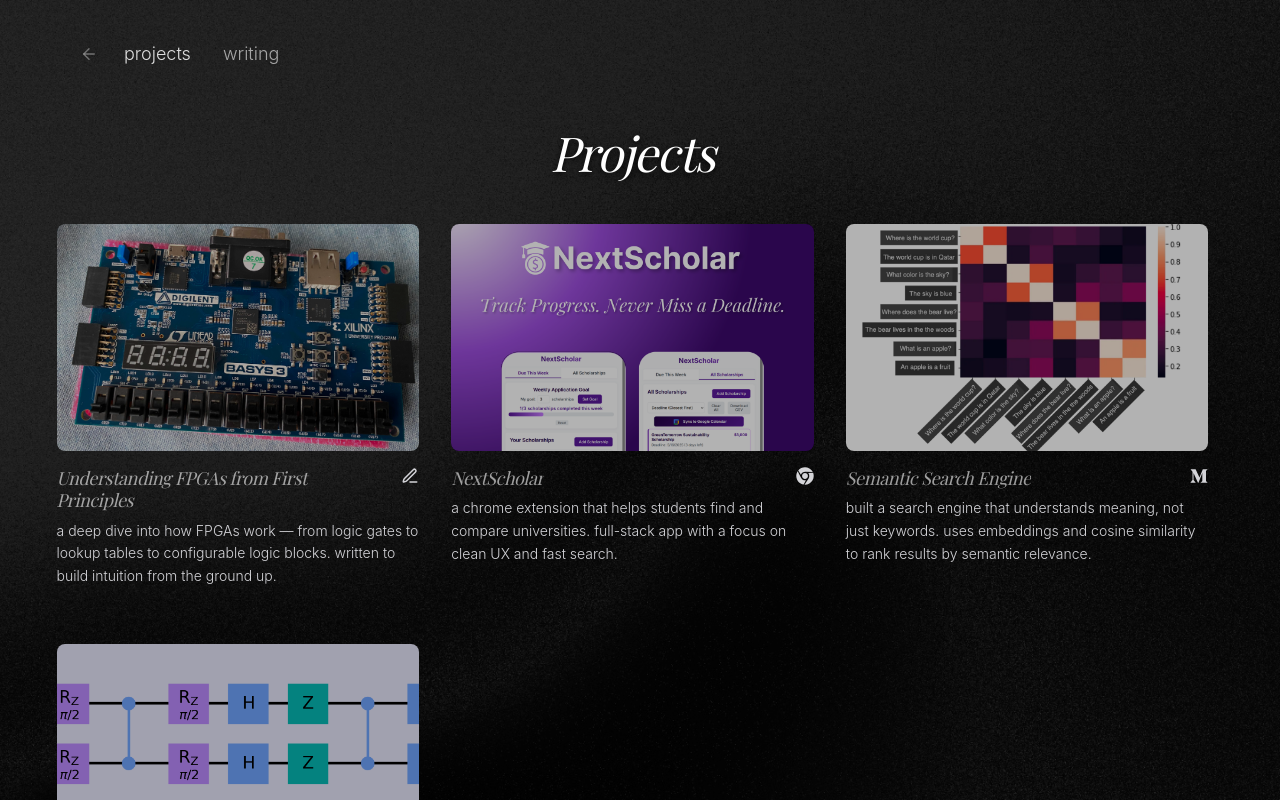
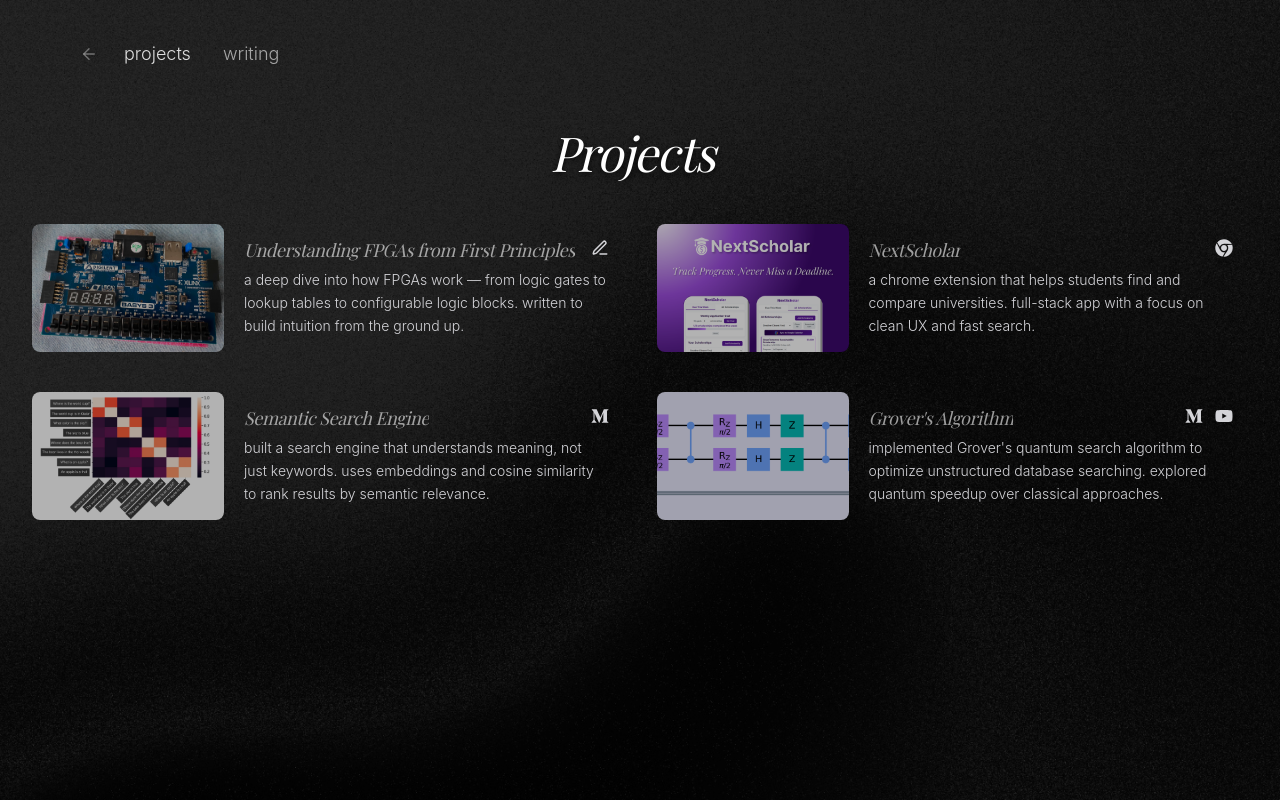
Before and after one commit to priyaltaneja/priyaltaneja, a React (Create React App) app: page / in a window 1280 px wide. Both pictures are taken after a click on the button "projects". Shown: the top 800 px of the page. Built offline with nearby package versions, Linux system fonts and the light colour scheme; a web font is replaced by a local one.

Commit message:
Rework projects layout, faster scrim transition, and minor UI tweaks

```diff
--- a/src/App.js
+++ b/src/App.js
@@ -158,7 +158,7 @@ function App() {
 
         {/* Dark scrim – fades in on subpages to boost contrast against the texture */}
         <div
-          className="fixed inset-0 bg-black pointer-events-none transition-opacity duration-300 z-0"
+          className="fixed inset-0 bg-black pointer-events-none transition-opacity duration-100 z-0"
           style={{ opacity: isSubPage || isArticlePage ? 0.35 : 0 }}
         />
 
--- a/src/Portfolio.js
+++ b/src/Portfolio.js
@@ -322,16 +322,16 @@ const Portfolio = ({ onNavigate, animateIntro = false }) => {
           <div
             className={`flex space-x-2 mt-3 md:mt-5 transition-opacity duration-700 delay-[250ms] ${isLoaded ? 'opacity-100' : 'opacity-0'}`}
           >
-            <a href="https://github.com/priyaltaneja" target="_blank" rel="noopener noreferrer" className="text-white/50 hover:text-white transition-colors duration-200" aria-label="GitHub">
+            <a href="https://github.com/priyaltaneja" target="_blank" rel="noopener noreferrer" className="text-white/50 hover:text-white transition-colors duration-100" aria-label="GitHub">
               <FaGithub size={18} />
             </a>
-            <a href="https://x.com/TanejaPriyal" target="_blank" rel="noopener noreferrer" className="text-white/50 hover:text-white transition-colors duration-200" aria-label="Twitter">
+            <a href="https://x.com/TanejaPriyal" target="_blank" rel="noopener noreferrer" className="text-white/50 hover:text-white transition-colors duration-100" aria-label="Twitter">
               <RiTwitterXFill size={18} />
             </a>
-            <a href="https://www.linkedin.com/in/priyaltaneja/" target="_blank" rel="noopener noreferrer" className="text-white/50 hover:text-white transition-colors duration-200" aria-label="LinkedIn">
+            <a href="https://www.linkedin.com/in/priyaltaneja/" target="_blank" rel="noopener noreferrer" className="text-white/50 hover:text-white transition-colors duration-100" aria-label="LinkedIn">
               <FaLinkedinIn size={18} />
             </a>
-            <a href="mailto:priyaltaneja15@gmail.com" className="text-white/50 hover:text-white transition-colors duration-200" aria-label="Email">
+            <a href="mailto:priyaltaneja15@gmail.com" className="text-white/50 hover:text-white transition-colors duration-100" aria-label="Email">
               <MdOutlineEmail size={20} />
             </a>
           </div>
--- a/src/pages/Projects.js
+++ b/src/pages/Projects.js
@@ -84,7 +84,7 @@ const Projects = ({ onNavigate }) => {
         <div className={`transition-opacity duration-500 ${imagesReady ? 'opacity-100' : 'opacity-0'}`}>
           <h1 className="text-3xl sm:text-5xl font-serif italic tracking-tight leading-tight mb-12 text-center text-black dark:text-white drop-shadow-[0_3px_3px_rgba(0,0,0,0.8)] transition-colors duration-200">Projects</h1>
 
-          <div className="max-w-6xl mx-auto grid grid-cols-1 sm:grid-cols-2 lg:grid-cols-3 gap-x-8 gap-y-14">
+          <div className="max-w-7xl mx-auto grid grid-cols-1 md:grid-cols-2 gap-x-12 gap-y-10">
             {PROJECTS.map((project, index) => {
               const primaryLink = project.links[0];
 
@@ -105,13 +105,13 @@ const Projects = ({ onNavigate }) => {
               return (
                 <div
                   key={project.title}
-                  className="flex flex-col group"
+                  className="flex flex-col sm:flex-row gap-4 sm:gap-5 group"
                 >
                   <a
                     href={primaryLink.url}
                     {...(primaryLink.internal ? {} : { target: "_blank", rel: "noopener noreferrer" })}
                     onClick={primaryLink.internal ? handleClick : undefined}
-                    className="w-full aspect-[16/10] rounded-lg overflow-hidden bg-black cursor-pointer block"
+                    className="w-full sm:w-48 aspect-[16/10] sm:aspect-auto sm:h-32 flex-shrink-0 rounded-lg overflow-hidden bg-black cursor-pointer block"
                   >
                     <ProjectImage
                       src={project.image}
@@ -120,11 +120,12 @@ const Projects = ({ onNavigate }) => {
                     />
                   </a>
 
-                  <div className="flex items-start justify-between mt-4">
+                  <div className="flex flex-col justify-center min-w-0">
+                    <div className="flex items-start justify-between">
                       <h3 className="text-lg font-serif italic tracking-tight leading-tight text-sweep-group">
                         {project.title}
                       </h3>
-                    <div className="flex items-center gap-3 ml-4">
+                      <div className="flex items-center gap-3 ml-3 flex-shrink-0">
                         {project.links.map((link, i) => {
                           const isInternal = link.internal;
                           return (
@@ -150,6 +151,7 @@ const Projects = ({ onNavigate }) => {
                       {project.description}
                     </p>
                   </div>
+                </div>
               );
             })}
           </div>
--- a/src/pages/Writing.js
+++ b/src/pages/Writing.js
@@ -234,7 +234,7 @@ const Writing = ({ onNavigate }) => {
               );
             })}
           </div>
-          <div className="text-center text-gray-400 dark:text-gray-500 italic mt-16 transition-colors duration-200">more articles coming soon :)</div>
+          <div className="text-center text-gray-400 dark:text-gray-500 italic mt-16 transition-colors duration-200">more articles coming soon...</div>
         </div>
       </div>
     </div>
```
Lines whose indentation alone changed are shown as unchanged.
